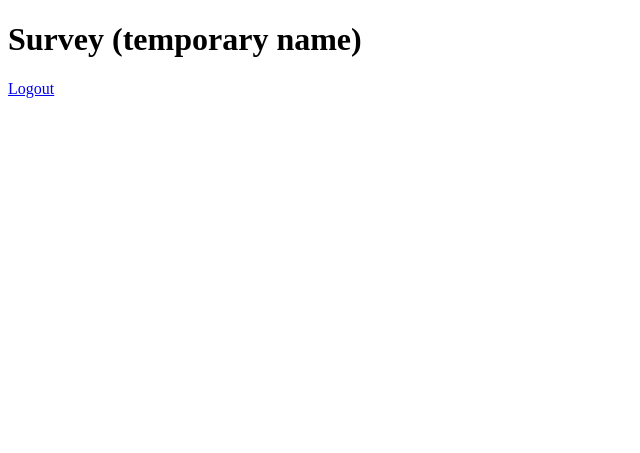
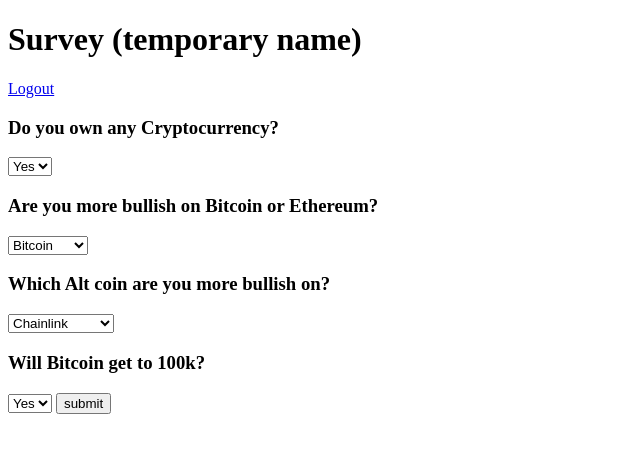
Before and after one commit to Dec2020PandA/E_Chitay_solo_proj, a Django app: page /survey in a window 1280 px wide. Shown: the top 453 px of the page, without its empty margins (0-640 px from the left). Run offline with Django 3.2, Linux system fonts and the light colour scheme.

Commit message:
survey update

```diff
--- a/e_chitay_solo_proj/solo_proj_app/templates/survey.html
+++ b/e_chitay_solo_proj/solo_proj_app/templates/survey.html
@@ -11,7 +11,30 @@
     <h1>Survey (temporary name)</h1>
     <a href="/logout">Logout</a>
     <form action="/cryptosurvey" method="POST">
-
+        {% csrf_token %}
+        <h3>Do you own any Cryptocurrency?</h3>
+        <select name="Q1" id="Q1">
+            <option value="Yes">Yes</option>
+            <option value="No">No</option>
+        </select>
+        <h3>Are you more bullish on Bitcoin or Ethereum?</h3>
+        <select name="Q2" id="Q2">
+            <option value="Bitcoin">Bitcoin</option>
+            <option value="Ethereum">Ethereum</option>
+        </select>
+        <h3>Which Alt coin are you more bullish on?</h3>
+        <select name="Q3" id="Q3">
+            <option value="Chainlink">Chainlink</option>
+            <option value="Band Protocol">Band Protocol</option>
+            <option value="Polkadot">Polkadot</option>
+            <option value="Uniswap">Uniswap</option>
+        </select>
+        <h3>Will Bitcoin get to 100k?</h3>
+        <select name="Q4" id="Q4">
+            <option value="Yes">Yes</option>
+            <option value="No">No</option>
+        </select>
+        <input type="submit" value="submit">
     </form>
 </body>
 
```
Also changed, not shown: e_chitay_solo_proj/db.sqlite3.
